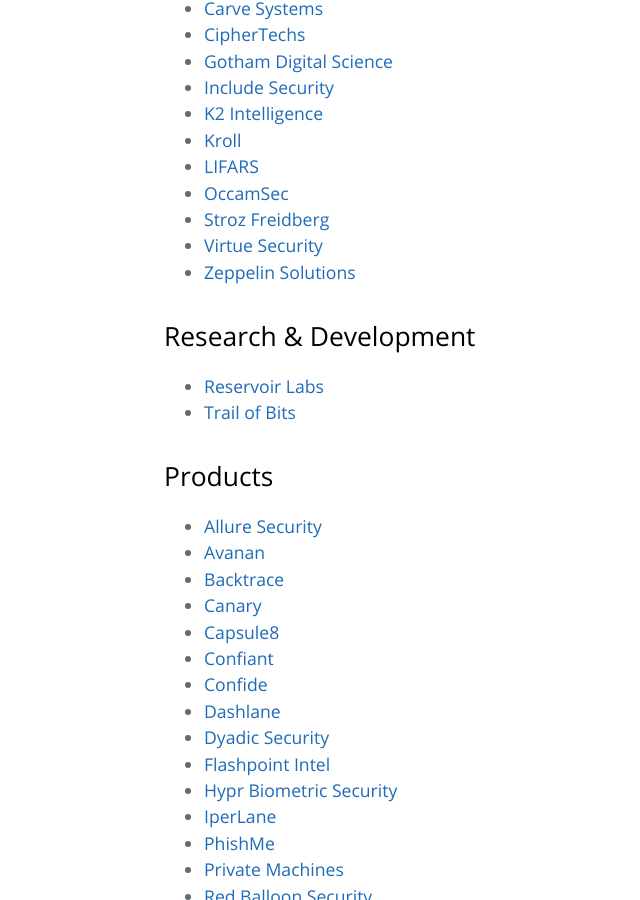
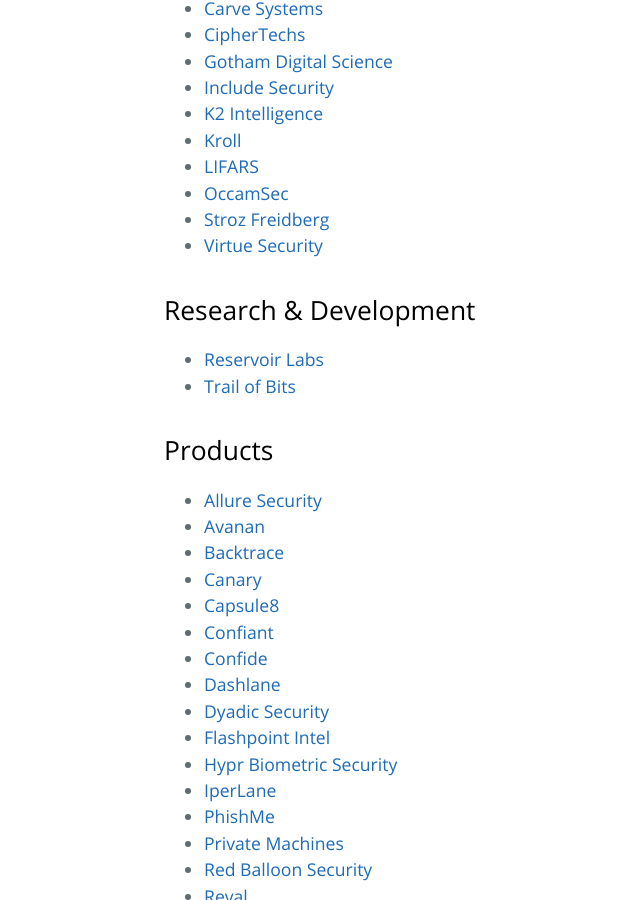
Before and after one commit to trailofbits/nyc-infosec, a Jekyll site: the page built from companies.md, in a window 1280 px wide and 900 px high, scrolled down 501 px. Shown: the whole window, without its empty margins (60-700 px from the left). Built offline with Jekyll 4.4.1, drawn with Linux system fonts in a browser that asks for light colours; our own code applies the rules of GitHub Pages for plain Markdown files.

Commit message:
lol nevermind

```diff
--- a/companies.md
+++ b/companies.md
@@ -20,7 +20,6 @@
 * [OccamSec](http://www.occamsec.com)
 * [Stroz Freidberg](https://www.strozfriedberg.com/)
 * [Virtue Security](https://www.virtuesecurity.com/)
-* [Zeppelin Solutions](https://zeppelin.solutions/)
 
 ## Research & Development
 
```
